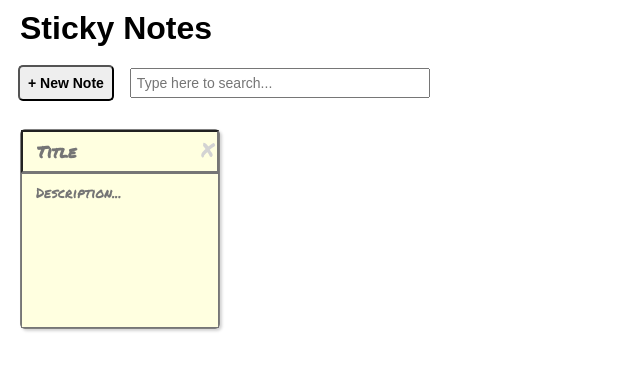
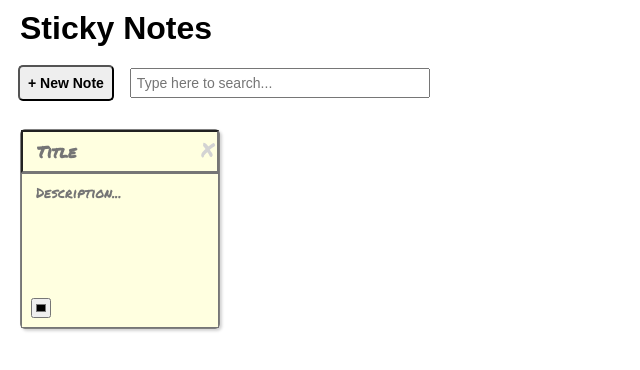
Before and after one commit to DeniseLewis1/sticky-notes, a React (Create React App) app: page / in a window 1280 px wide. Shown: the top 370 px of the page, without its empty margins (0-640 px from the left). Built offline with nearby package versions, Linux system fonts and the light colour scheme.

Commit message:
Add functionality to change color of note

```diff
--- a/src/App.js
+++ b/src/App.js
@@ -3,10 +3,13 @@ import Header from "./Header.js";
 import NotesList from "./NotesList.js";
 
 function App() {
+  const [color, setColor] = useState("lightyellow");
+  const defaultColor = "lightyellow";
   const [notes, setNotes] = useState(JSON.parse(window.localStorage.getItem("savedNotes")) || [{
     id: Date.now(),
     title: "",
     description: "",
+    color: defaultColor,
     doesMatchSearch: true
   }]);
   const [searchText, setSearchText] = useState("");
@@ -20,6 +23,7 @@ function App() {
       id: Date.now(),
       title: "",
       description: "",
+      color: defaultColor,
       doesMatchSearch: true
     };
     setNotes([newNote, ...notes])
@@ -67,6 +71,19 @@ function App() {
     setNotes(updatedNotes);
   };
 
+  const updateColor = (noteId, newColor) => {
+    const updatedNotes = notes.map(note => {
+      if (note.id === noteId) {
+        note.color = newColor;
+        setColor(newColor);
+        return note;
+      } else {
+        return note;
+      }
+    });
+    setNotes([...updatedNotes]);
+  };
+
   return (
     <div>
       <Header
@@ -78,6 +95,7 @@ function App() {
         notes={notes}
         editNote={editNote}
         deleteNote={deleteNote}
+        updateColor={updateColor}
       />
     </div>
   );
--- a/src/Note.js
+++ b/src/Note.js
@@ -1,6 +1,6 @@
 import React from "react";
 
-const Note = ({ note, editNote, deleteNote }) => {
+const Note = ({ note, editNote, deleteNote, updateColor }) => {
   const updateTitle = (e) =>
     editNote(note.id, "title", e.target.value);
 
@@ -10,7 +10,7 @@ const Note = ({ note, editNote, deleteNote }) => {
   const clickDelete = () => deleteNote(note.id);
 
   return (
-    <li className="note">
+    <li className="note" style={{background: note.color}}>
       <input
         type="text"
         placeholder="Title"
@@ -27,6 +27,7 @@ const Note = ({ note, editNote, deleteNote }) => {
       <span className="note__delete" onClick={clickDelete}>
         X
       </span>
+      <input type="color" className="note-color" value={note.color} onChange={e => updateColor(note.id, e.target.value)} />
     </li>
   );
 };
--- a/src/NotesList.js
+++ b/src/NotesList.js
@@ -1,7 +1,7 @@
 import React from "react";
 import Note from "./Note.js";
 
-const NotesList = ({ notes, editNote, deleteNote }) => {
+const NotesList = ({ notes, editNote, deleteNote, updateColor }) => {
   const matchSearch = (note) => note.doesMatchSearch;
   const matches = notes.filter(matchSearch);
   const renderNote = (note) => (
@@ -10,6 +10,7 @@ const NotesList = ({ notes, editNote, deleteNote }) => {
       key={note.id}
       editNote={editNote}
       deleteNote={deleteNote}
+      updateColor={updateColor}
     />
   );
   const noteElements = matches.map(renderNote);
--- a/src/index.css
+++ b/src/index.css
@@ -99,3 +99,11 @@ textarea {
   color: black;
   cursor: pointer;
 }
+
+.note-color {
+  width: 10%;
+  height: 10%;
+  position: absolute;
+  bottom: 10px;
+  left: 10px;
+}
```
